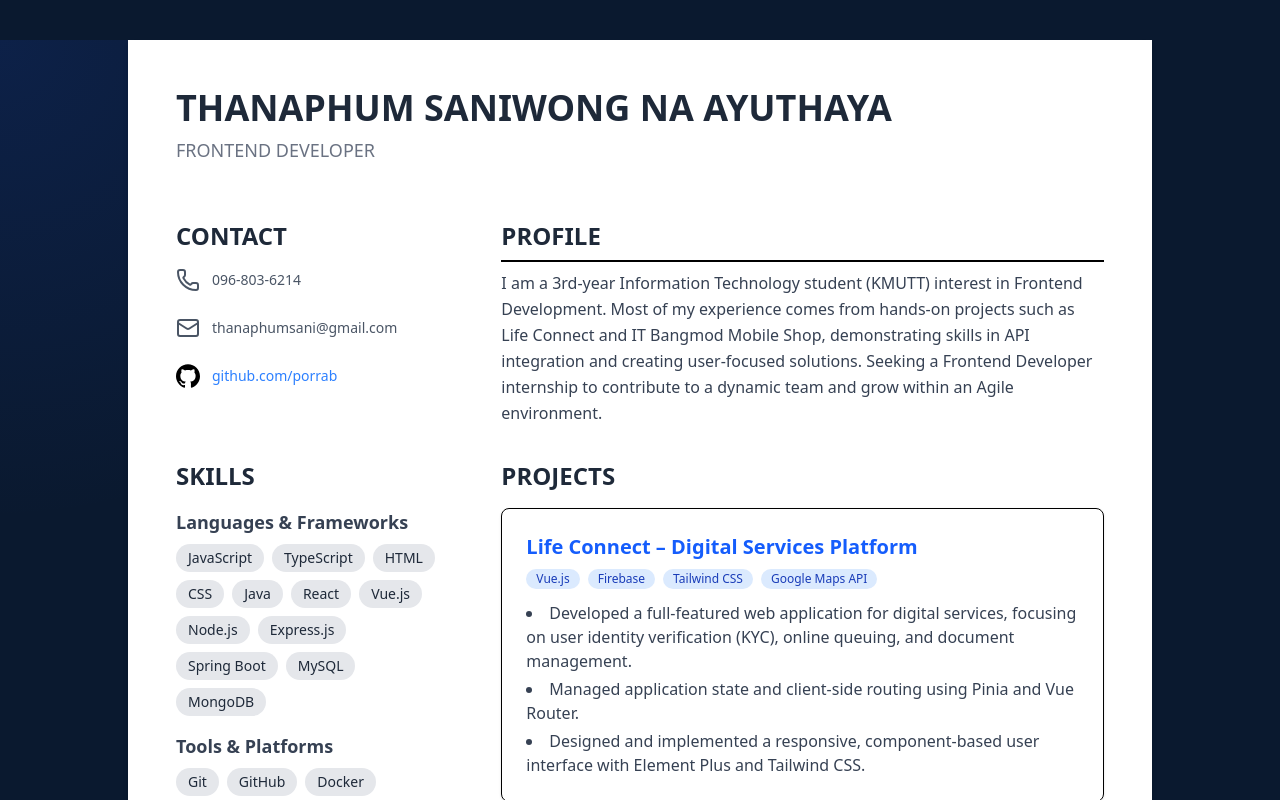
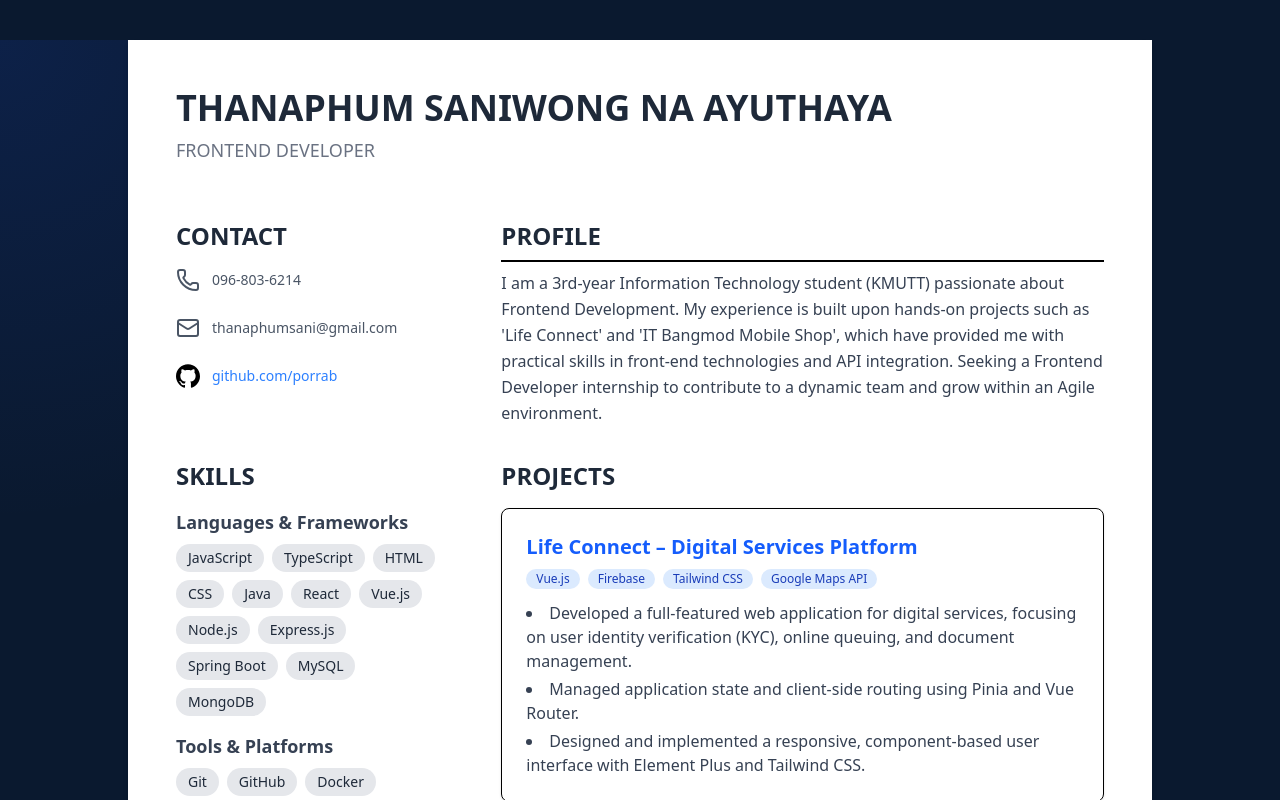
Before and after one commit to porrab/myResume, a React (Vite) app: page / in a window 1280 px wide. Shown: the top 800 px of the page. Built offline with nearby package versions, Linux system fonts and the light colour scheme.

Commit message:
update text

```diff
--- a/src/component/resume/Profile.tsx
+++ b/src/component/resume/Profile.tsx
@@ -4,12 +4,12 @@ const Profile = () => {
       <h2 className="text-2xl font-bold text-gray-800">PROFILE</h2>
       <hr className="my-2 border" />
       <p className="text-base text-gray-700 leading-relaxed">
-        I am a 3rd-year Information Technology student (KMUTT) interest in
-        Frontend Development. Most of my experience comes from hands-on projects
-        such as Life Connect and IT Bangmod Mobile Shop, demonstrating skills in
-        API integration and creating user-focused solutions. Seeking a Frontend
-        Developer internship to contribute to a dynamic team and grow within an
-        Agile environment.
+        I am a 3rd-year Information Technology student (KMUTT) passionate about
+        Frontend Development. My experience is built upon hands-on projects such
+        as 'Life Connect' and 'IT Bangmod Mobile Shop', which have provided me
+        with practical skills in front-end technologies and API integration.
+        Seeking a Frontend Developer internship to contribute to a dynamic team
+        and grow within an Agile environment.
       </p>
     </div>
   );
```
